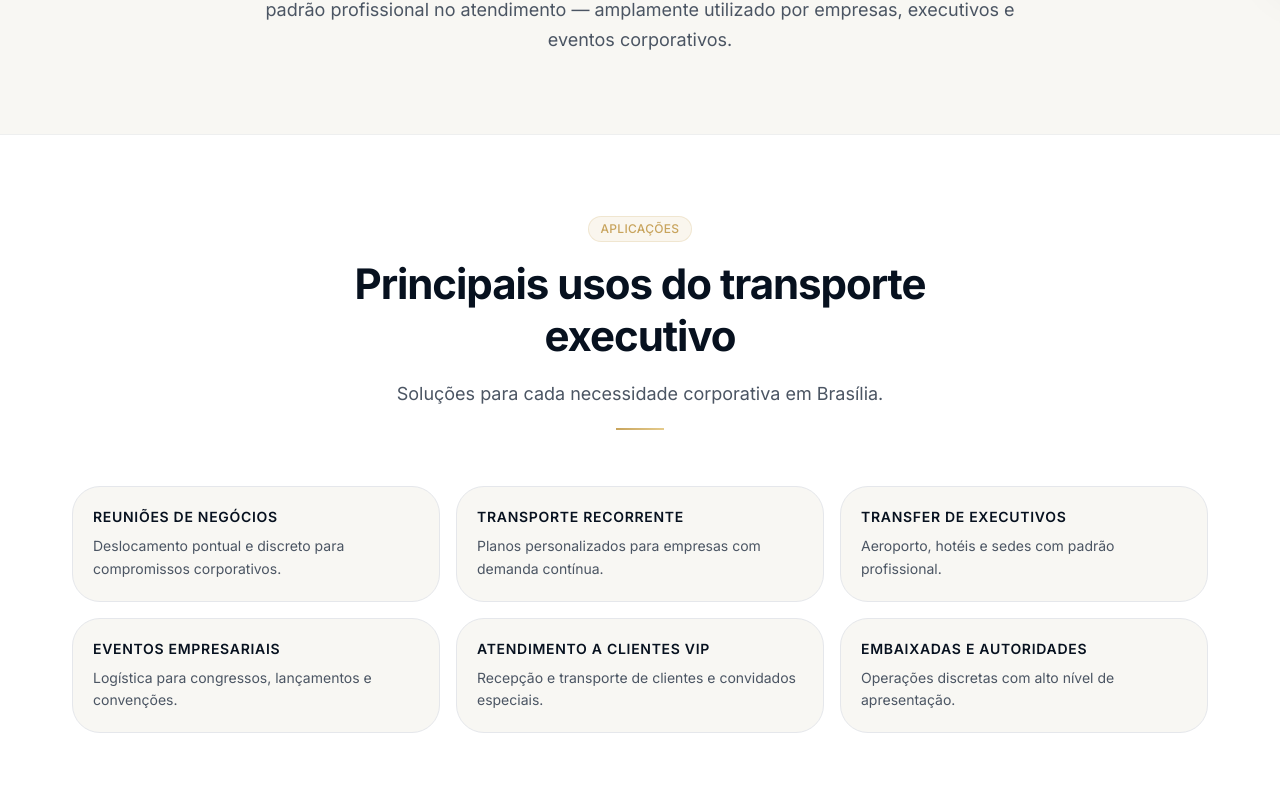
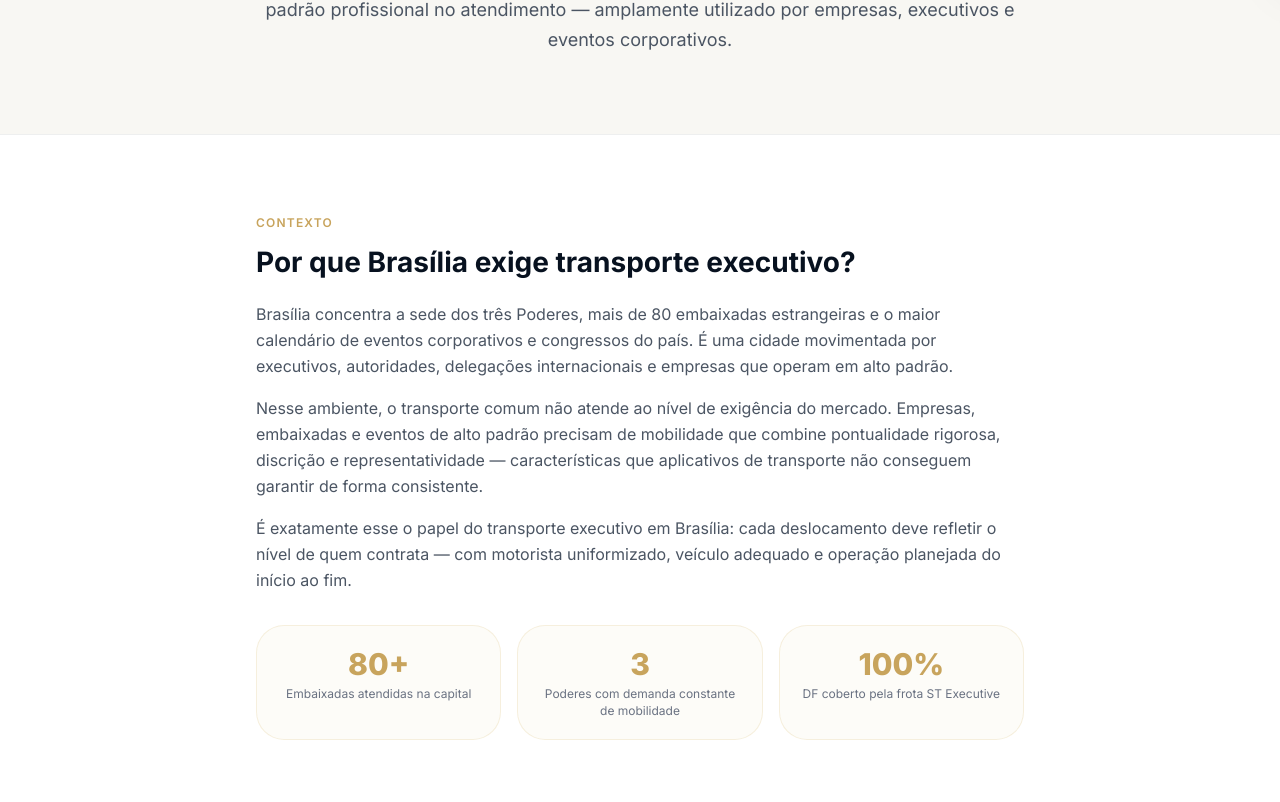
Before and after one commit to Pedrolopespro/stexecutive, a Next.js app: page /transporte-executivo-brasilia in a window 1280 px wide. Shown: the part 838-1640 px from the top of the page. Built offline with nearby package versions, Linux system fonts and the light colour scheme.

Commit message:
SEO: title CTR, canonical tags, conteúdo transporte executivo e van eventos

```diff
--- a/src/app/layout.tsx
+++ b/src/app/layout.tsx
@@ -15,9 +15,9 @@ export const metadata: Metadata = {
   verification: {
     google: "ejiWTOXEFJ1GCK3Ezg1M6DiewNW7EbTiRWuTNddwc1Q",
   },
-  title: "Transporte Executivo em Brasília | ST Executive",
+  title: "Transporte Executivo em Brasília | SUV e Van com Motorista — ST Executive",
   description:
-    "Transporte executivo em Brasília para empresas, eventos, grupos, embaixadas e transfer aeroporto. Vans, SUVs executivas e motoristas profissionais.",
+    "Transporte executivo em Brasília com motorista profissional. SUVs e vans para empresas, embaixadas, eventos e transfer aeroporto. Solicite orçamento no WhatsApp.",
   keywords: [
     "transporte executivo brasília",
     "vans executivas brasília",
@@ -31,9 +31,9 @@ export const metadata: Metadata = {
   openGraph: {
     type: "website",
     locale: "pt_BR",
-    title: "Transporte Executivo em Brasília | ST Executive",
+    title: "Transporte Executivo em Brasília | SUV e Van com Motorista — ST Executive",
     description:
-      "Transporte executivo em Brasília para empresas, eventos, grupos, embaixadas e transfer aeroporto. Vans, SUVs executivas e motoristas profissionais.",
+      "Transporte executivo em Brasília com motorista profissional. SUVs e vans para empresas, embaixadas, eventos e transfer aeroporto. Solicite orçamento no WhatsApp.",
     siteName: "ST Executive",
     images: [
       {
@@ -46,9 +46,9 @@ export const metadata: Metadata = {
   },
   twitter: {
     card: "summary_large_image",
-    title: "Transporte Executivo em Brasília | ST Executive",
+    title: "Transporte Executivo em Brasília | SUV e Van com Motorista — ST Executive",
     description:
-      "Transporte executivo em Brasília para empresas, eventos, grupos, embaixadas e transfer aeroporto.",
+      "Transporte executivo em Brasília com motorista profissional. SUVs e vans para empresas, embaixadas, eventos e transfer aeroporto.",
     images: ["https://stexecutive.com.br/images/content/social.jpeg"],
   },
 };
--- a/src/app/transporte-executivo-brasilia/page.tsx
+++ b/src/app/transporte-executivo-brasilia/page.tsx
@@ -27,6 +27,9 @@ export const metadata: Metadata = {
     "transporte para empresas brasília",
     "transporte vip brasília",
   ],
+  alternates: {
+    canonical: "https://stexecutive.com.br/transporte-executivo-brasilia/",
+  },
 };
 
 // ─────────────────────────────────────────────
@@ -175,6 +178,56 @@ export default function TransporteExecutivoPage() {
                 conforto e um padrão profissional no atendimento — amplamente utilizado por
                 empresas, executivos e eventos corporativos.
               </p>
+            </div>
+          </div>
+        </section>
+
+        {/* ══════════════════════════════════
+            POR QUE BRASÍLIA — conteúdo local
+        ══════════════════════════════════ */}
+        <section className="section-padding bg-surface-white border-b border-gray-200/50">
+          <div className="container-st">
+            <div className="max-w-3xl mx-auto">
+              <p className="text-xs font-semibold uppercase tracking-widest text-gold-500 mb-3">
+                Contexto
+              </p>
+              <h2 className="text-[22px] sm:text-[28px] font-bold text-navy-950 leading-snug mb-5">
+                Por que Brasília exige transporte executivo?
+              </h2>
+              <div className="flex flex-col gap-4 text-base leading-relaxed text-gray-600">
+                <p>
+                  Brasília concentra a sede dos três Poderes, mais de 80 embaixadas estrangeiras
+                  e o maior calendário de eventos corporativos e congressos do país. É uma cidade
+                  movimentada por executivos, autoridades, delegações internacionais e empresas
+                  que operam em alto padrão.
+                </p>
+                <p>
+                  Nesse ambiente, o transporte comum não atende ao nível de exigência do mercado.
+                  Empresas, embaixadas e eventos de alto padrão precisam de mobilidade que combine
+                  pontualidade rigorosa, discrição e representatividade — características que
+                  aplicativos de transporte não conseguem garantir de forma consistente.
+                </p>
+                <p>
+                  É exatamente esse o papel do transporte executivo em Brasília: cada deslocamento
+                  deve refletir o nível de quem contrata — com motorista uniformizado, veículo
+                  adequado e operação planejada do início ao fim.
+                </p>
+              </div>
+              <div className="mt-8 grid grid-cols-1 sm:grid-cols-3 gap-4">
+                {[
+                  { number: "80+", label: "Embaixadas atendidas na capital" },
+                  { number: "3", label: "Poderes com demanda constante de mobilidade" },
+                  { number: "100%", label: "DF coberto pela frota ST Executive" },
+                ].map((stat, i) => (
+                  <div
+                    key={i}
+                    className="flex flex-col items-center text-center p-5 rounded-2xl border border-gold-400/20 bg-gold-400/5"
+                  >
+                    <span className="text-3xl font-extrabold text-gold-500 mb-1">{stat.number}</span>
+                    <span className="text-xs text-gray-500 leading-snug">{stat.label}</span>
+                  </div>
+                ))}
+              </div>
             </div>
           </div>
         </section>
--- a/src/app/van-para-eventos-brasilia/page.tsx
+++ b/src/app/van-para-eventos-brasilia/page.tsx
@@ -16,17 +16,21 @@ import { WHATSAPP_URL } from "@/lib/constants";
 // ─────────────────────────────────────────────
 
 export const metadata: Metadata = {
-  title: "Van para Eventos em Brasília | Transporte para Grupos — ST Executive",
+  title: "Van para Eventos em Brasília com Motorista | Grupos — ST Executive",
   description:
-    "Van para eventos em Brasília com motorista. Ideal para casamentos, shows e empresas. Solicite orçamento rápido via WhatsApp.",
+    "Van para eventos em Brasília com motorista profissional. Casamentos, eventos corporativos, shows e grupos. Orçamento rápido via WhatsApp.",
   keywords: [
     "van para eventos brasília",
+    "van com motorista brasília",
     "transporte para casamento brasília",
     "transporte para eventos DF",
     "van com motorista eventos brasília",
     "aluguel van eventos brasília",
     "transporte grupos brasília",
   ],
+  alternates: {
+    canonical: "https://stexecutive.com.br/van-para-eventos-brasilia/",
+  },
 };
 
 // ─────────────────────────────────────────────
```
